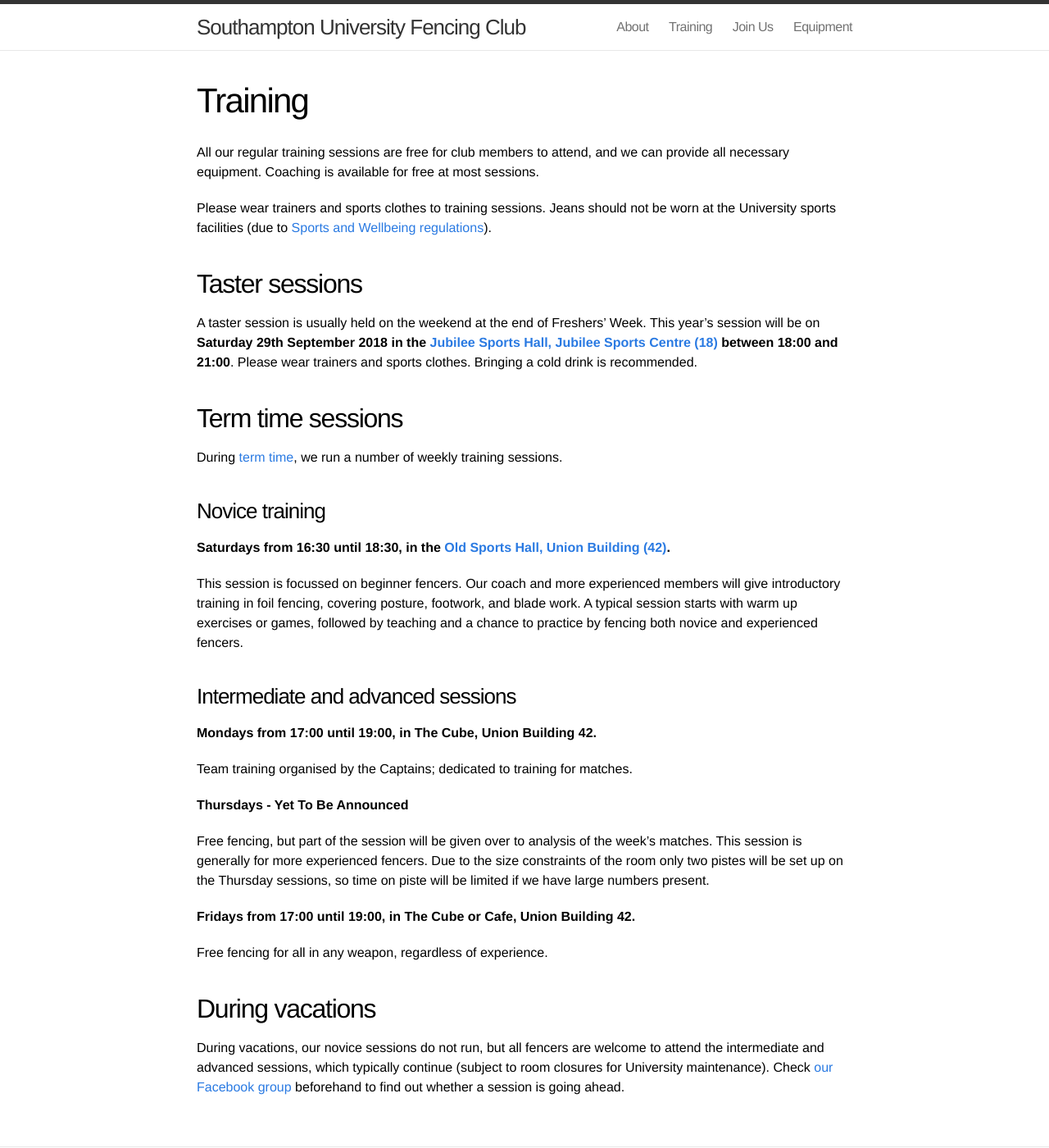
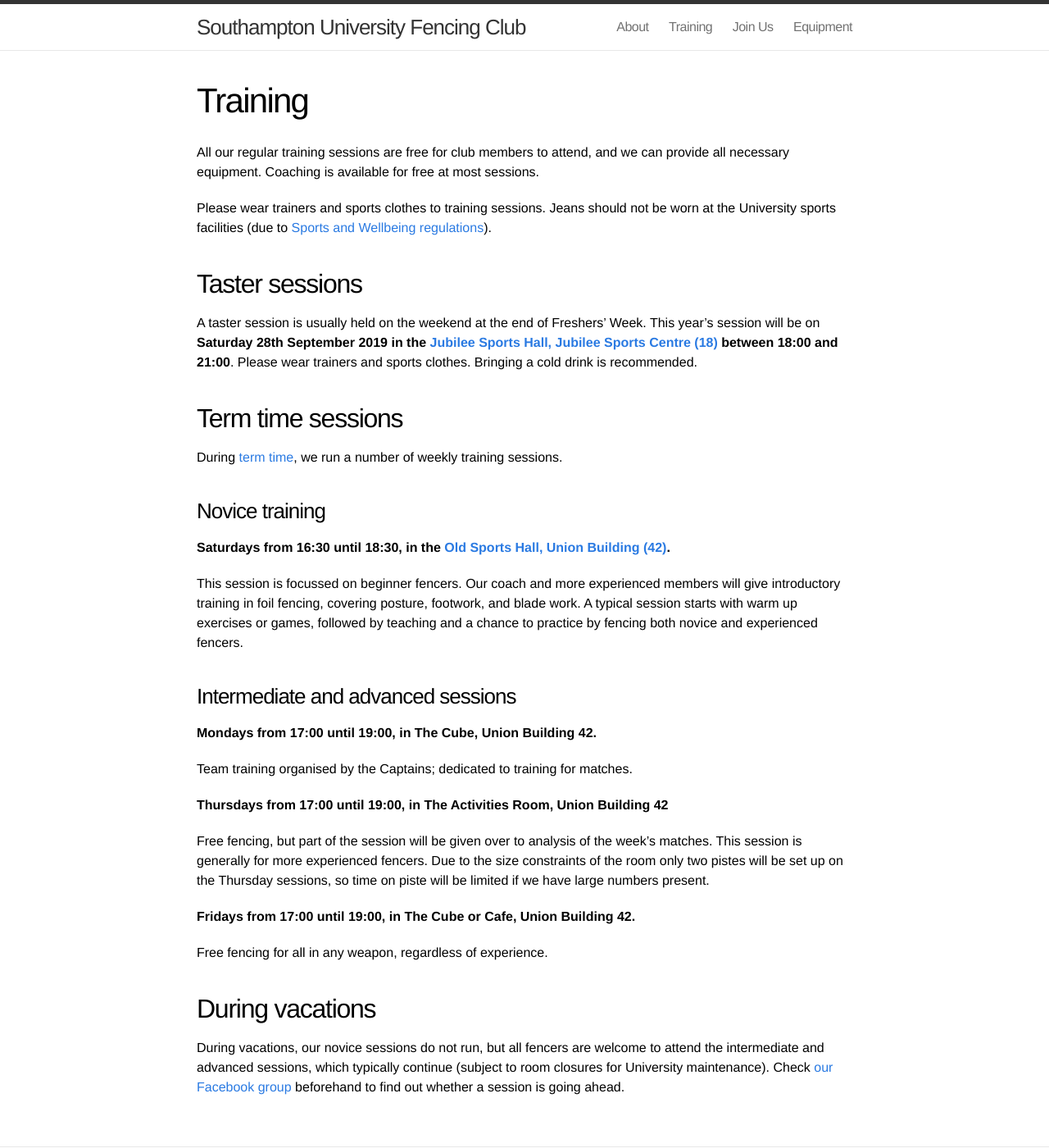
Before and after one commit to sotonfencing/sotonfencing.github.io, a Jekyll site: the page built from training.md, in a window 1280 px wide and 1400 px high. Shown: the whole window at 82% size. Built offline with Jekyll 4.4.1, drawn with Linux system fonts in a browser that asks for light colours.

Commit message:
Update training.md

```diff
--- a/training.md
+++ b/training.md
@@ -12,7 +12,7 @@
 Taster sessions
 ---------------
 
-A taster session is usually held on the weekend at the end of Freshers' Week. This year's session will be on **Saturday 29th September 2018 in the [Jubilee Sports Hall, Jubilee Sports Centre (18)][JubileeSportsHall] between 18:00 and 21:00**. Please wear trainers and sports clothes. Bringing a cold drink is recommended.
+A taster session is usually held on the weekend at the end of Freshers' Week. This year's session will be on **Saturday 28th September 2019 in the [Jubilee Sports Hall, Jubilee Sports Centre (18)][JubileeSportsHall] between 18:00 and 21:00**. Please wear trainers and sports clothes. Bringing a cold drink is recommended.
 
 Term time sessions
 ------------------
@@ -31,7 +31,7 @@
 
 Team training organised by the Captains; dedicated to training for matches.
 
-**Thursdays - Yet To Be Announced**
+**Thursdays from 17:00 until 19:00, in The Activities Room, Union Building 42**
 
 Free fencing, but part of the session will be given over to analysis of the week's matches. This session is generally for more experienced fencers. Due to the size constraints of the room only two pistes will be set up on the Thursday sessions, so time on piste will be limited if we have large numbers present.
 
```
